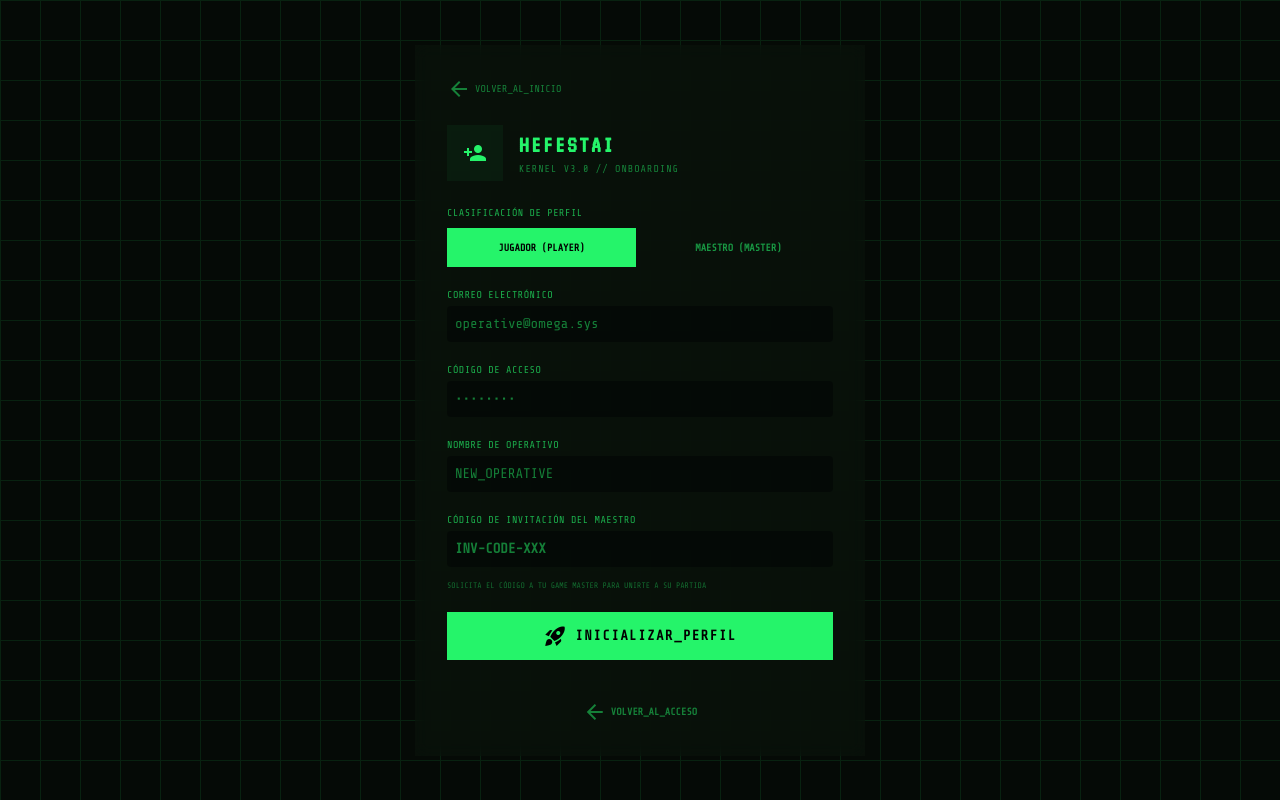
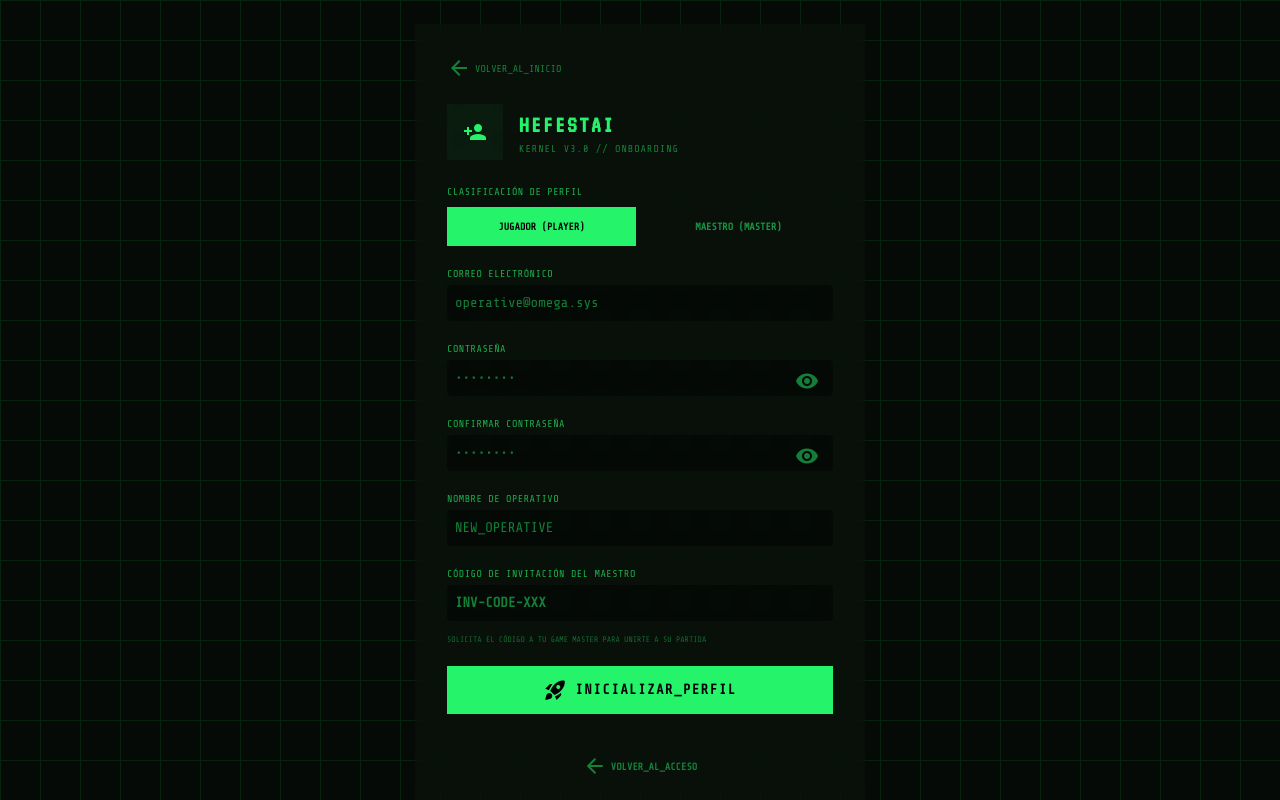
Before and after one commit to dbisdev/hefestai, a React (Vite) app in the folder src/frontend/: page /signup in a window 1280 px wide. Built offline with nearby package versions, Linux system fonts and the light colour scheme; no server answers.

Commit message:
Signup fixes

```diff
--- a/src/frontend/features/auth/pages/LoginPage.tsx
+++ b/src/frontend/features/auth/pages/LoginPage.tsx
@@ -30,8 +30,9 @@ export const LoginPage: React.FC = () => {
   }, [login, email, password, clearError]);
 
   const handleGoSignup = useCallback(() => {
+    clearError();
     navigate('/signup');
-  }, [navigate]);
+  }, [navigate, clearError]);
 
   const handleBack = useCallback(() => {
     navigate('/');
@@ -82,7 +83,7 @@ export const LoginPage: React.FC = () => {
             />
 
             <Input
-              label="Código de Acceso"
+              label="Contraseña"
               type="password"
               required
               value={password}
--- a/src/frontend/features/auth/pages/SignupPage.tsx
+++ b/src/frontend/features/auth/pages/SignupPage.tsx
@@ -15,9 +15,12 @@ import type { UserRole } from '@core/types';
 
 export const SignupPage: React.FC = () => {
   const navigate = useNavigate();
-  const { register } = useAuth();
+  const { register, clearError } = useAuth();
   const [email, setEmail] = useState('');
   const [password, setPassword] = useState('');
+  const [confirmPassword, setConfirmPassword] = useState('');
+  const [showPassword, setShowPassword] = useState(false);
+  const [showConfirmPassword, setShowConfirmPassword] = useState(false);
   const [displayName, setDisplayName] = useState('');
   const [role, setRole] = useState<UserRole>('PLAYER');
   const [inviteCode, setInviteCode] = useState('');
@@ -39,6 +42,11 @@ export const SignupPage: React.FC = () => {
     if (!emailValidation.isValid) errors.email = emailValidation.errors[0];
     if (!passwordValidation.isValid) errors.password = passwordValidation.errors[0];
     if (!displayNameValidation.isValid) errors.displayName = displayNameValidation.errors[0];
+
+    // Validate password match
+    if (password !== confirmPassword) {
+      errors.confirmPassword = 'Las contraseñas no coinciden';
+    }
 
     // Validate invite code for players
     if (role === 'PLAYER' && inviteCode) {
@@ -67,10 +75,16 @@ export const SignupPage: React.FC = () => {
     } finally {
       setLoading(false);
     }
-  }, [register, email, password, displayName, role, inviteCode]);
+  }, [register, email, password, confirmPassword, displayName, role, inviteCode]);
 
   const handleBack = useCallback(() => {
     navigate('/');
+  }, [navigate]);
+
+  const handleGoLogin = useCallback(() => {
+    setError('');
+    setValidationErrors({});
+    navigate('/login');
   }, [navigate]);
 
   return (
@@ -150,16 +164,53 @@ export const SignupPage: React.FC = () => {
               autoComplete="email"
             />
 
+            <div className="relative">
               <Input
-              label="Código de Acceso"
-              type="password"
+                label="Contraseña"
+                type={showPassword ? 'text' : 'password'}
                 required
                 value={password}
                 onChange={(e) => setPassword(e.target.value)}
                 placeholder="••••••••"
                 error={validationErrors.password}
                 autoComplete="new-password"
+                className="pr-10"
               />
+              <button
+                type="button"
+                onClick={() => setShowPassword(!showPassword)}
+                className="absolute right-3 top-[26px] text-primary/50 hover:text-primary transition-colors p-0.5"
+                aria-label={showPassword ? 'Ocultar contraseña' : 'Mostrar contraseña'}
+              >
+                <span className="material-icons text-sm">
+                  {showPassword ? 'visibility_off' : 'visibility'}
+                </span>
+              </button>
+            </div>
+
+            <div className="relative">
+              <Input
+                label="Confirmar Contraseña"
+                type={showConfirmPassword ? 'text' : 'password'}
+                required
+                value={confirmPassword}
+                onChange={(e) => setConfirmPassword(e.target.value)}
+                placeholder="••••••••"
+                error={validationErrors.confirmPassword}
+                autoComplete="new-password"
+                className="pr-10"
+              />
+              <button
+                type="button"
+                onClick={() => setShowConfirmPassword(!showConfirmPassword)}
+                className="absolute right-3 top-[26px] text-primary/50 hover:text-primary transition-colors p-0.5"
+                aria-label={showConfirmPassword ? 'Ocultar contraseña' : 'Mostrar contraseña'}
+              >
+                <span className="material-icons text-sm">
+                  {showConfirmPassword ? 'visibility_off' : 'visibility'}
+                </span>
+              </button>
+            </div>
 
             <Input
               label="Nombre de Operativo"
@@ -209,7 +260,7 @@ export const SignupPage: React.FC = () => {
           {/* Back Button */}
           <div className="pt-4 border-t border-primary/10 text-center">
             <button
-              onClick={() => navigate('/login')}
+              onClick={handleGoLogin}
               className="text-primary/50 text-[10px] uppercase hover:text-primary transition-colors font-bold flex items-center gap-1 justify-center w-full"
             >
               <span className="material-icons text-sm">arrow_back</span>
```
Lines whose indentation alone changed are shown as unchanged.
